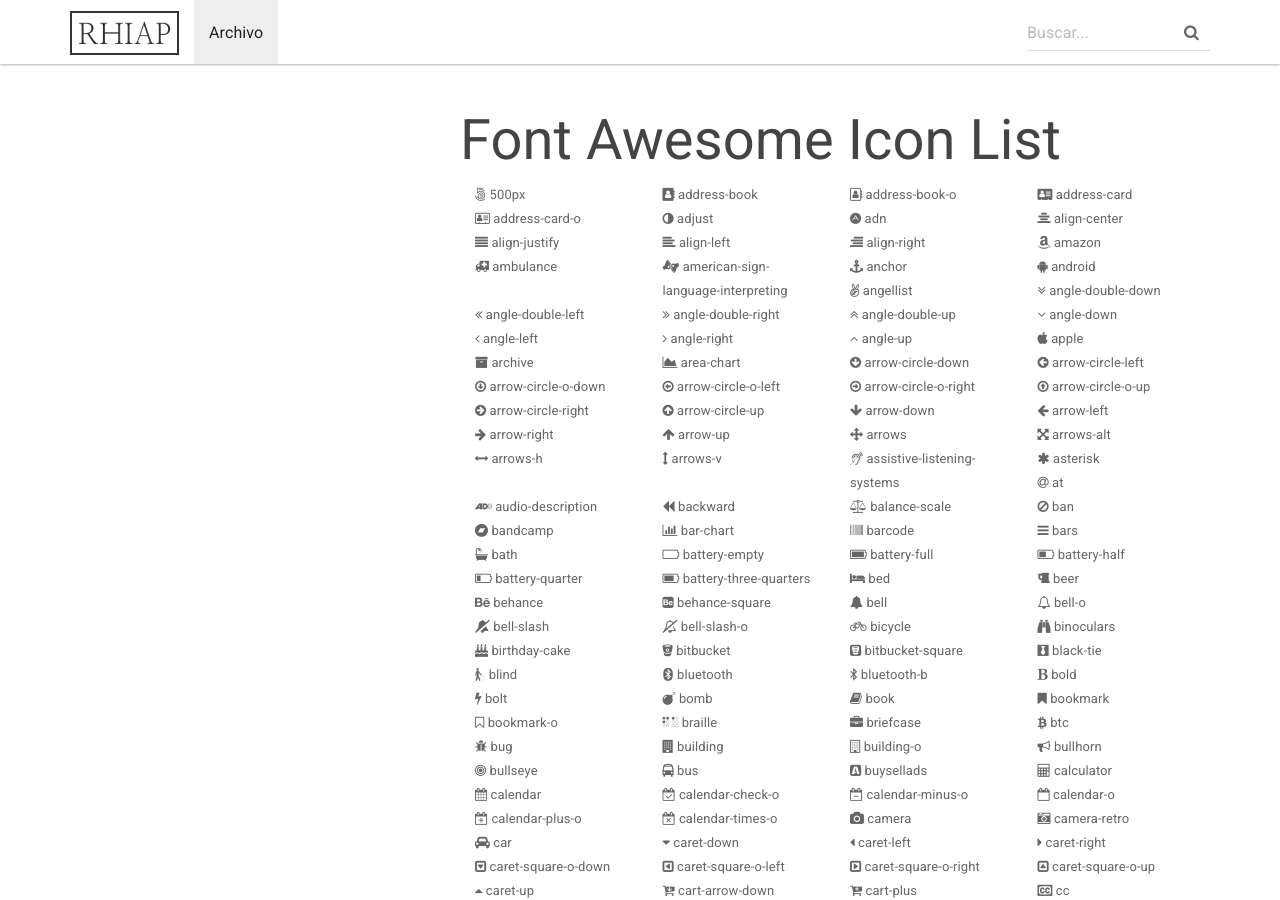
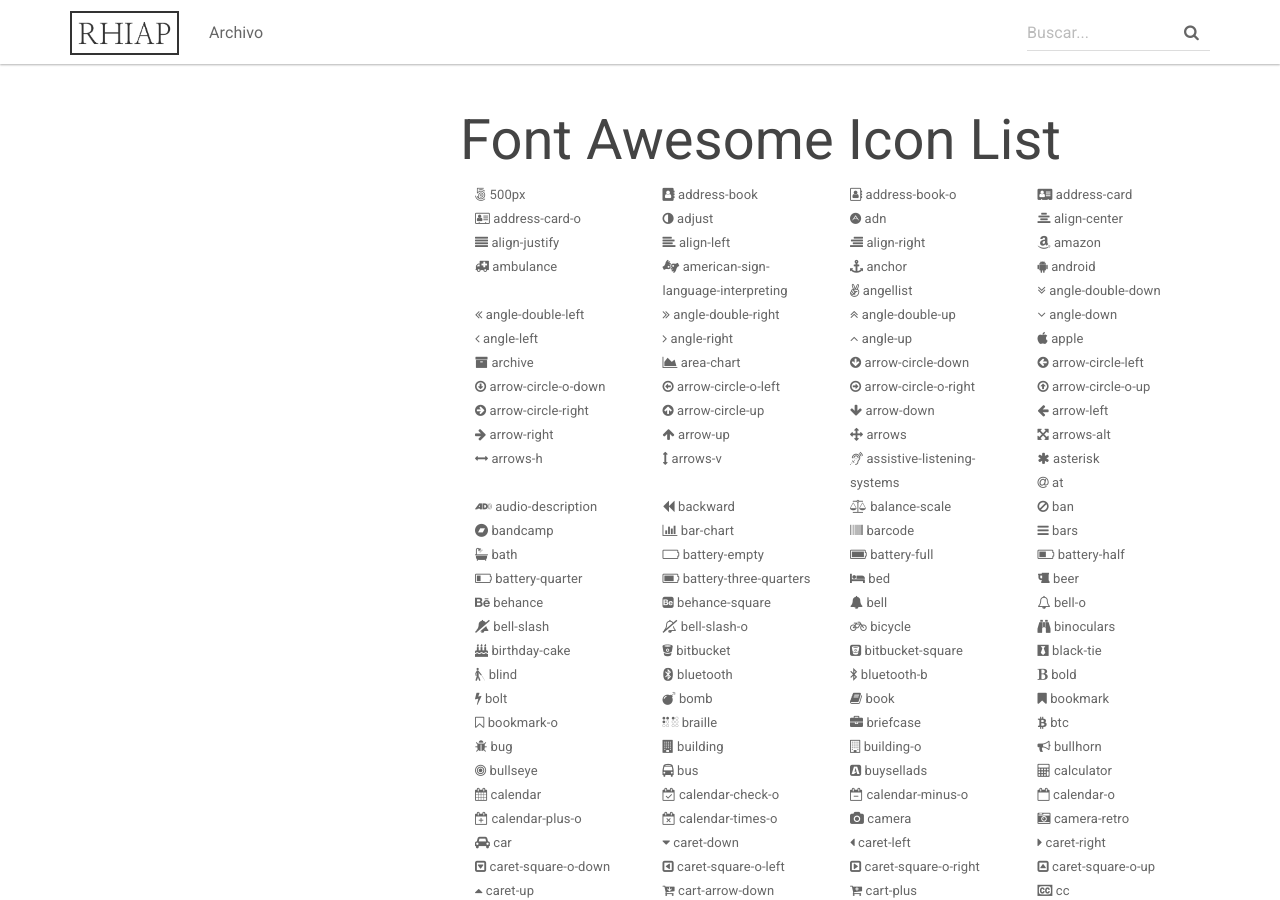
Before and after one commit to RHIAP/RHIAP.github.io, a Jekyll site: the page built from _docs/examples/font-awesome.md, in a window 1280 px wide and 900 px high. Built offline with Jekyll 4.4.1, drawn with Linux system fonts in a browser that asks for light colours; nearby versions of some CDN libraries.

Commit message:
Update topnav.html
a

```diff
--- a/_includes/topnav.html
+++ b/_includes/topnav.html
@@ -13,7 +13,7 @@
         </div>
         <div id="navbar" class="collapse navbar-collapse">
             <ul class="nav navbar-nav">
-                <li {% if page.sectionid=='docs' %} class="active" {% endif %}><a href="{{ "/archivo/home/" | prepend: site.baseurl }}">Archivo</a></li>
+                <li {% if page.sectionid=='archivo' %} class="active" {% endif %}><a href="{{ "/archivo/home/" | prepend: site.baseurl }}">Archivo</a></li>
             </ul>
             <div class="navbar-right">
                 <form class="navbar-form navbar-left">
```
